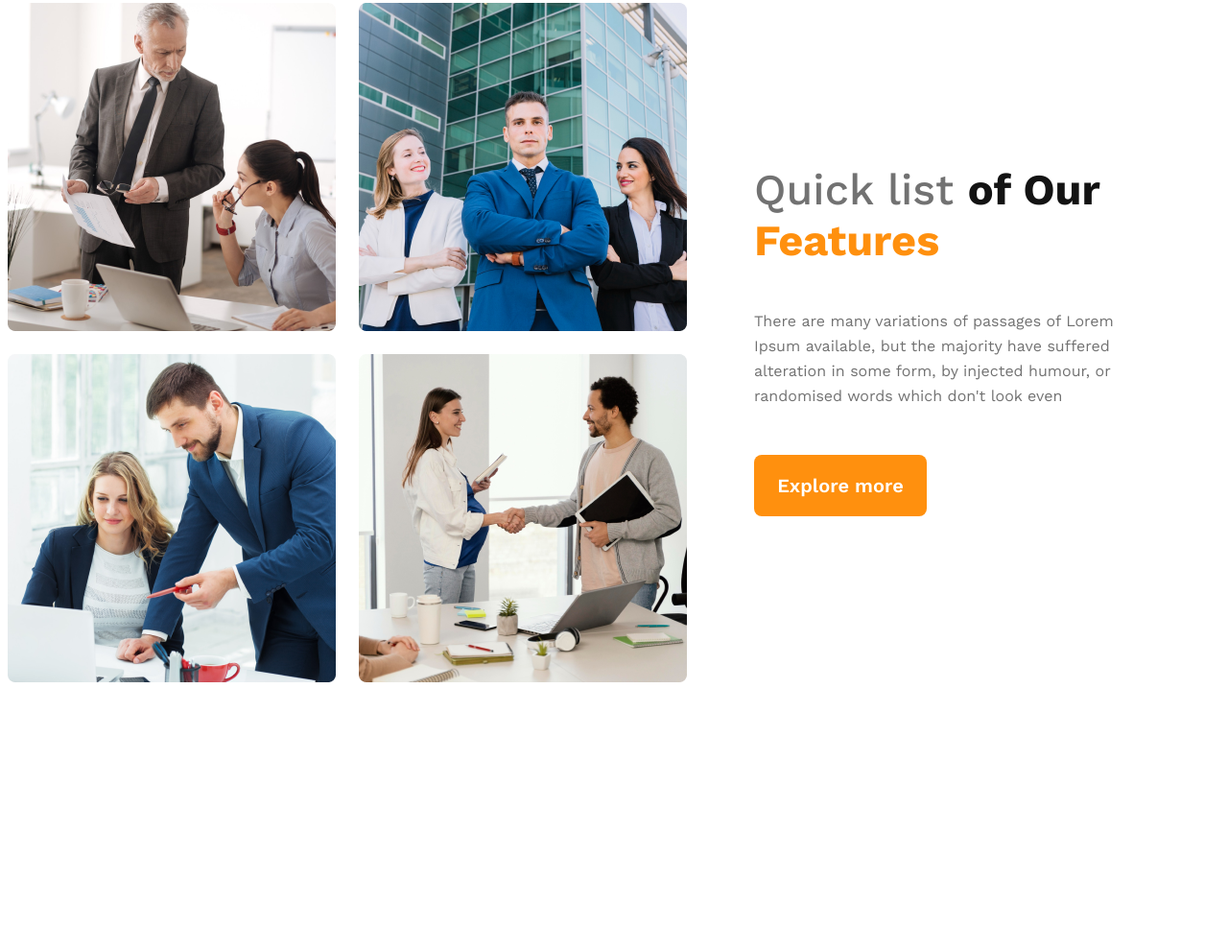
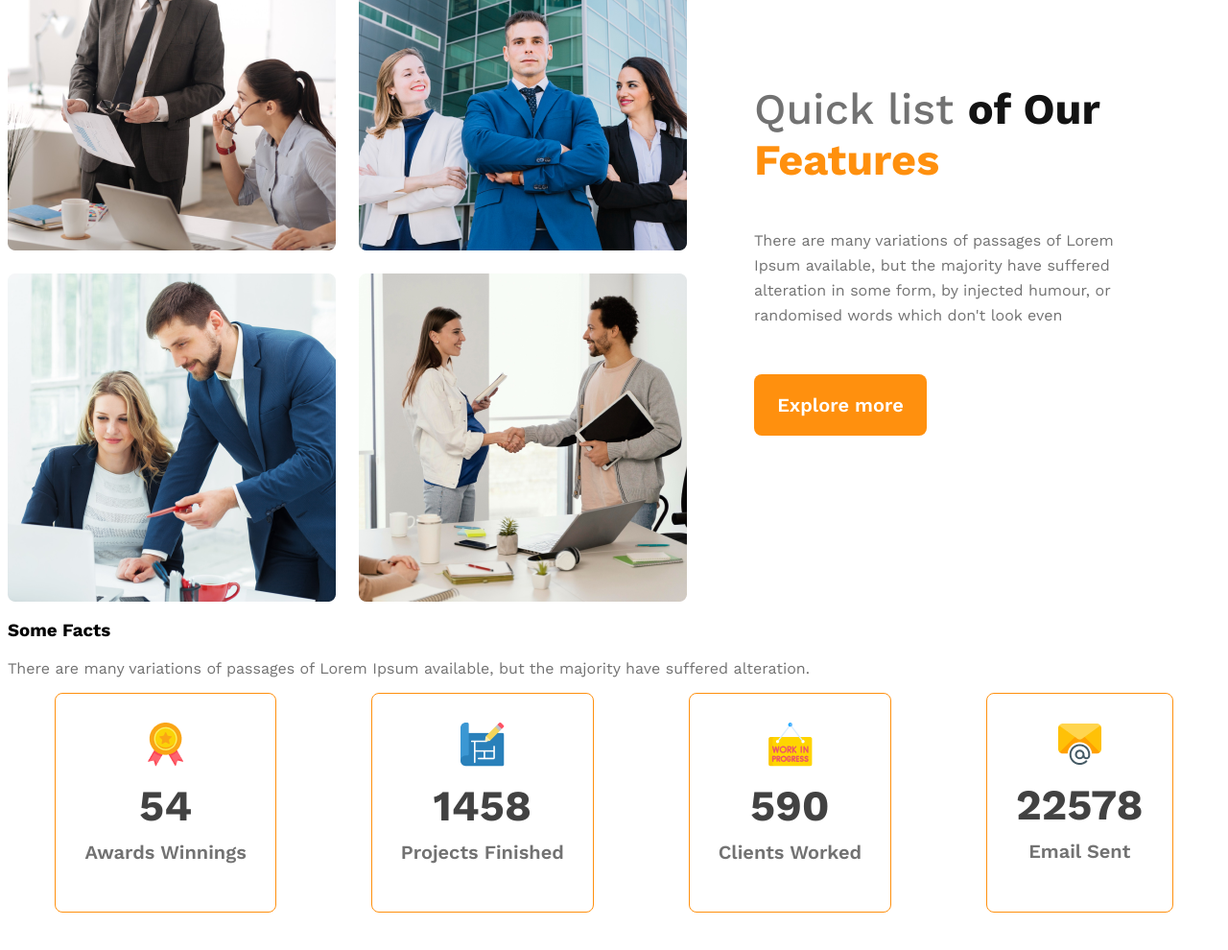
Before and after one commit to Towhid88/g3-architect-website, a plain HTML site: page index.html in a window 1280 px wide. Shown: the part 984-1974 px from the top of the page at 96% size. Before the commit the page ends 1765 px from the top, so only its background shows below. Drawn offline with nearby package versions, Linux system fonts and the light colour scheme.

Commit message:
played with facts cards

```diff
--- a/index.html
+++ b/index.html
@@ -21,7 +21,7 @@
         </nav>
         <div class="banner">
             <div class="banner-content">
-                <h1 class="banner-tiltle">Brand New Group of Architects</h1>
+                <h1 class="section-tiltle">Brand New Group of Architects</h1>
                 <p class="banner-description">There are many variations of passages of Lorem Ipsum available, but the
                     majority have suffered alteration in some form, by injected humour, or randomised words which don't
                     look even</p>
@@ -41,11 +41,46 @@
 
             </div>
             <div class="teams-content">
-               <h3 class="teams-title">Quick list <span class="our">of Our</span><span class="our" style="color:#FF900E;"> Features</span></h3>
-               <p class="teams-description">There are many variations of passages of Lorem Ipsum available, but the majority have suffered alteration in some form, by injected humour, or randomised words which don't look even</p>
-               <button class="btn-primary">Explore more</button>
+                <h3 class="teams-title">Quick list <span class="our">of Our</span><span class="our"
+                        style="color:#FF900E;"> Features</span></h3>
+                <p class="teams-description">There are many variations of passages of Lorem Ipsum available, but the
+                    majority have suffered alteration in some form, by injected humour, or randomised words which don't
+                    look even</p>
+                <button class="btn-primary">Explore more</button>
 
             </div>
+        </section>
+        <!-- features section -->
+        <section class="features">
+
+        </section>
+        <!-- facts section -->
+        <section class="facts">
+            <h3 class="section-tiltle">Some Facts</h3>
+            <p class="banner-description">There are many variations of passages of Lorem Ipsum available, but the majority have suffered
+                alteration.</p>
+                <div class="facts-card-container">
+              <div class="card">
+                <img src="images/icons/ribon.png" alt="">
+                <h2 class="card-stats">54</h2>
+                <p class="card-title">Awards Winnings</p>
+              </div>
+              <div class="card">
+                <img src="images/icons/projects.png" alt="">
+                <h2 class="card-stats">1458</h2>
+                <p class="card-title">Projects Finished</p>
+              </div>
+              <div class="card">
+                <img src="images/icons/customers.png" alt="">
+                <h2 class="card-stats">590</h2>
+                <p class="card-title">Clients Worked</p>
+              </div>
+              <div class="card">
+                <img src="images/icons/email.png" alt="">
+                <h2 class="card-stats">22578</h2>
+                <p class="card-title">Email Sent</p>
+              </div>
+                </div>
         </section>
     </main>
     <footer>
--- a/styles/architect.css
+++ b/styles/architect.css
@@ -35,7 +35,7 @@ nav {
     align-items: center;
 }
 
-.nav-title {
+.section-title {
     font-size: 2.8rem;
     font-weight: 700;
     color: #131313;
@@ -124,6 +124,38 @@ main {
     line-height: 26px; /* 162.5% */
 }
 
+/* Facts section */
+.facts-card-container{
+    display: flex;
+    justify-content: space-around;
+}
+.facts-card-container .card{
+    border-radius: 8px;
+border: 1px solid #FF900E;
+text-align: center;
+padding: 30px;
+
+}
+
+.facts-card-container .card-title{
+    font-weight: 600;
+    font-size: 1.25rem;
+    margin-top: 5px;
+}
+
+.facts-card-container .card-stats{
+    font-size: 2.8rem;
+    color: #424242;
+    margin-top: 10px;
+    margin-bottom: 10px;
+}
+
+.card-title{
+    color: #727272;
+}
+
+
+
 /* Responsive Media Query */
 /* mobile devices */
 @media screen and (max-width:576px) {
```
